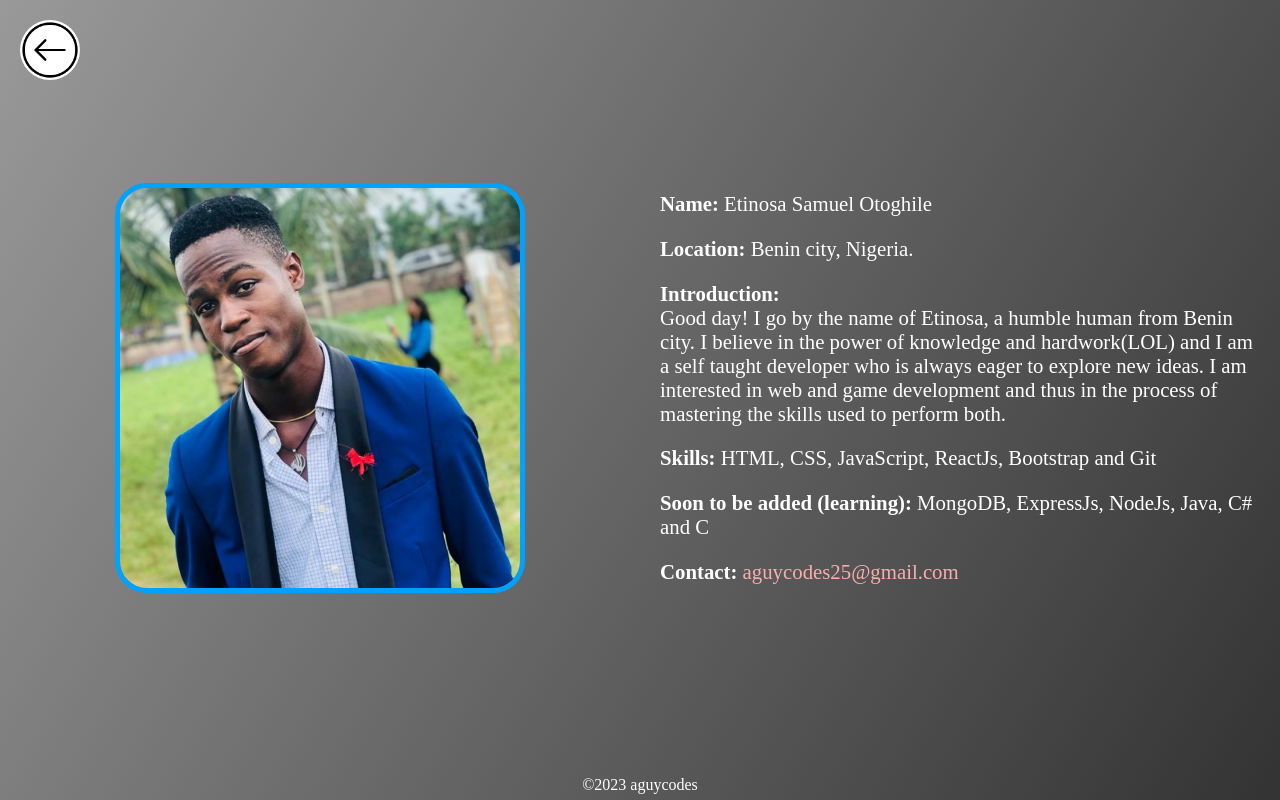
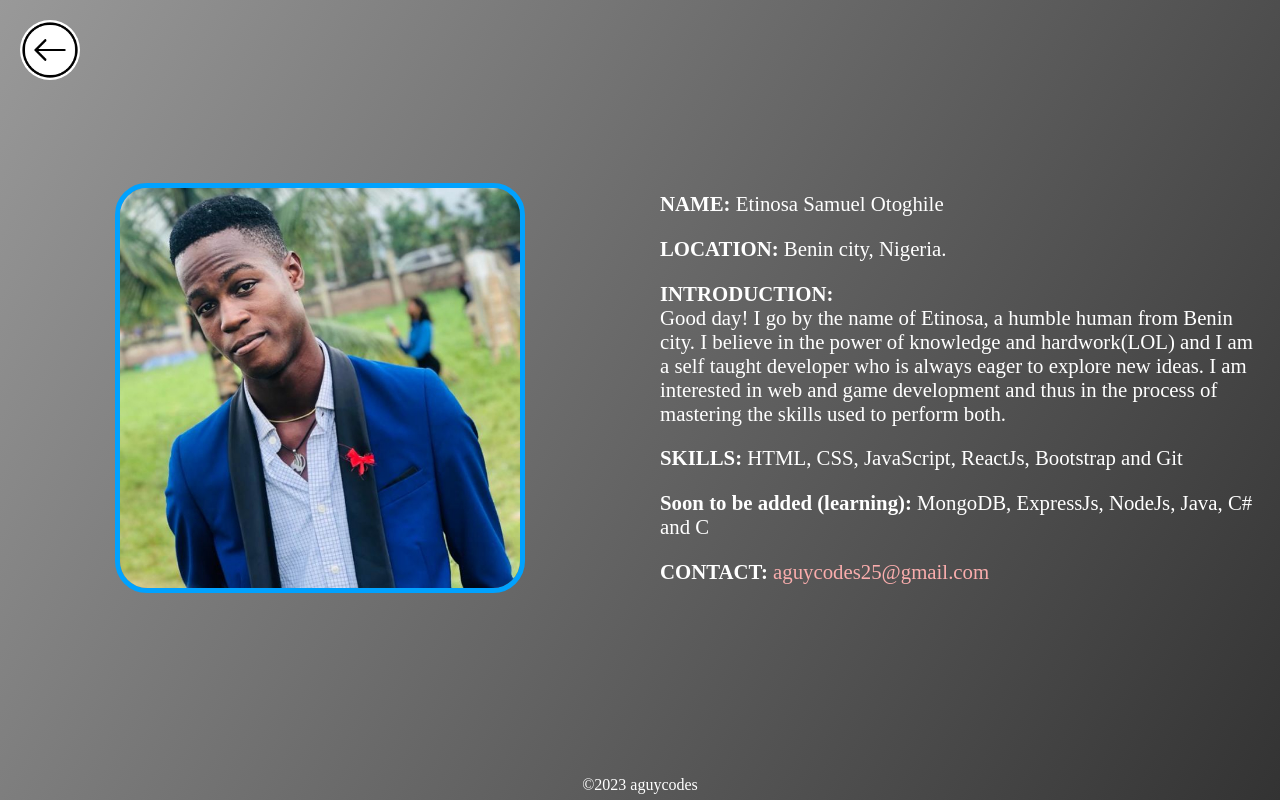
Before and after one commit to Aguycodes/port, a plain HTML site: page content/profile.html in a window 1280 px wide. Drawn offline with Linux system fonts and the light colour scheme.

Commit message:
small changes

```diff
--- a/content/profile.html
+++ b/content/profile.html
@@ -12,14 +12,14 @@
     <div class="main">
         <img src="/images/Snapchat-1288631343.jpg" alt="profile pic">
         <div class="content">
-            <p><b>Name: </b>Etinosa Samuel Otoghile</p>
-            <p><b>Location: </b>Benin city, Nigeria.</p>
-            <p><b>Introduction: </b><br>
+            <p><b>NAME: </b>Etinosa Samuel Otoghile</p>
+            <p><b>LOCATION: </b>Benin city, Nigeria.</p>
+            <p><b>INTRODUCTION: </b><br>
                 Good day! I go by the name of Etinosa, a humble human from Benin city. I believe in the power of knowledge and hardwork(LOL) and I am a self taught developer who is always eager to explore new ideas. I am interested in web and game development and thus in the process of mastering the skills used to perform both.<br>
             </p>
-            <p><b>Skills: </b>HTML, CSS, JavaScript, ReactJs, Bootstrap and Git</p>
+            <p><b>SKILLS: </b>HTML, CSS, JavaScript, ReactJs, Bootstrap and Git</p>
             <p><b>Soon to be added (learning): </b>MongoDB, ExpressJs, NodeJs, Java, C# and C</p>
-            <p><b>Contact: </b><a href="mailto:aguycodes25@gmail.com" target="_blank">aguycodes25@gmail.com</a>
+            <p><b>CONTACT: </b><a href="mailto:aguycodes25@gmail.com" target="_blank">aguycodes25@gmail.com</a>
             </p>
         </div>
     </div>
--- a/style.css
+++ b/style.css
@@ -116,12 +116,18 @@ body {
     font-size: 1.5em;
 }
 .four img {
+    cursor: pointer;
     display: block;
     margin-left: auto;
     margin-right: auto;
     height: 300px;
     border-radius: 50%;
     border: 5px solid rgb(0, 162, 255);
+    transition: 1s;
+}
+.four img:hover {
+    transform: scale(1.1);
+    border-color: #bffbff;
 }
 .five {
     grid-row-start: 2;
```
Also changed, not shown: index.html (+1 -1 lines).
